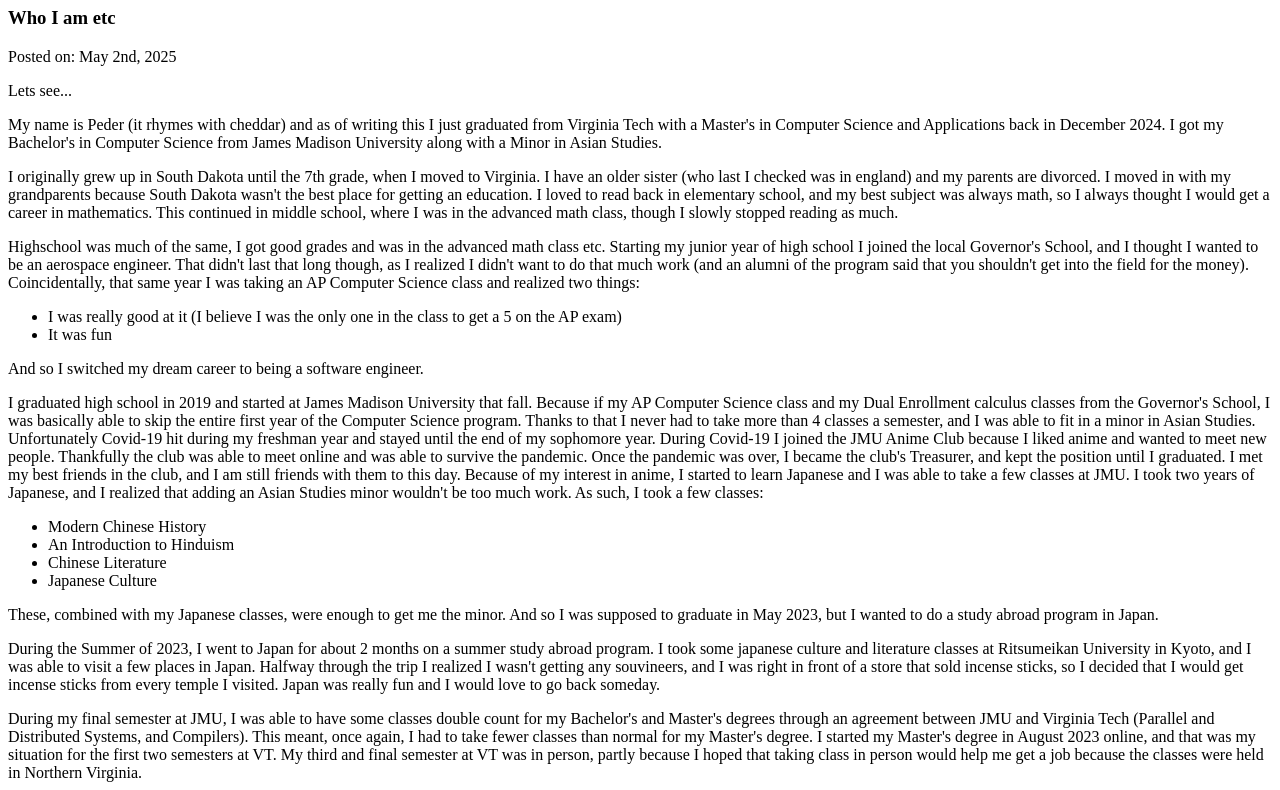
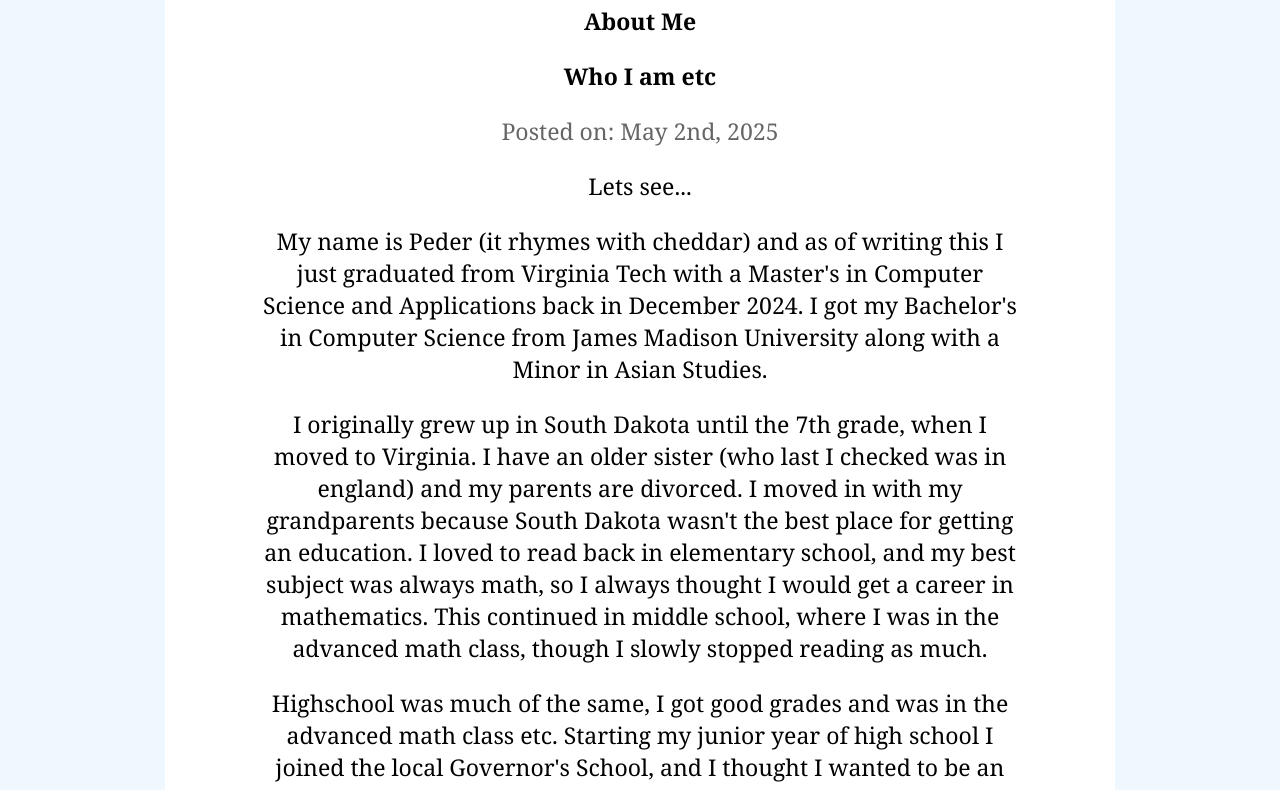
Before and after one commit to pizzadeliverymen/Blog, a plain HTML site: page about.html in a window 1280 px wide. Shown: the part 112-902 px from the top of the page. Drawn offline with Linux system fonts and the light colour scheme.

Commit message:
added basic styling

```diff
--- /dev/null
+++ b/assets/css/style.css
@@ -0,0 +1,51 @@
+body {
+    display: flex;
+    flex-direction: column;
+    align-items: center;
+    text-align: center;
+    background-color: aliceblue;
+}
+
+* {
+    font-family:Cambria, Cochin, Georgia, Times, 'Times New Roman', serif;
+    font-size: 1.2rem;
+}
+
+
+main {
+    background-color: white;
+    min-height: 100vh;
+    padding: 0 5rem;
+}
+
+@media (width < 800px) {
+    main {
+        max-width: 100%;
+    }
+}
+@media (width > 800px) {
+    main {
+        max-width: 60%;
+    }
+}
+
+p {
+    width: fit-content;
+    margin-left: auto;
+    margin-right: auto;
+}
+
+ul {
+    display: flex;
+    flex-direction: column;
+    align-items: flex-start;
+    justify-content: center;
+    width: fit-content;
+    margin-left: auto;
+    margin-right: auto;
+}
+
+.blog-posting-date {
+    font-size: 0.7rem;
+    color: #666;
+}
```
Also changed, not shown: index.html (+1 -0 lines).
